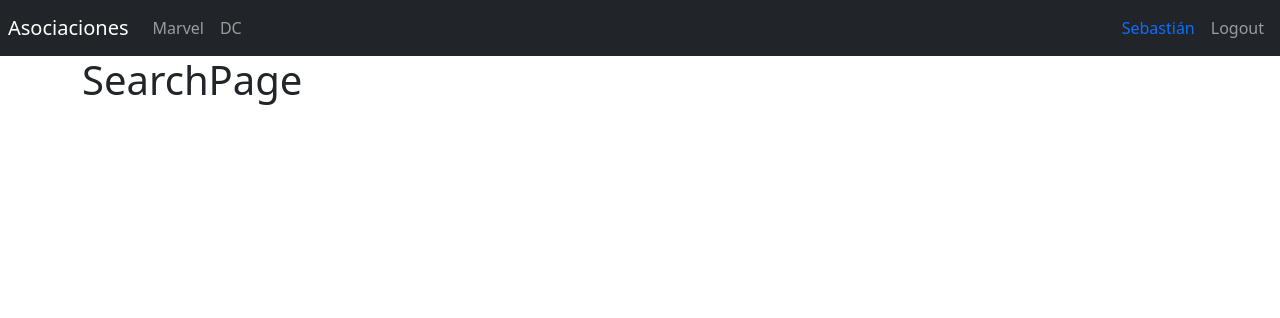
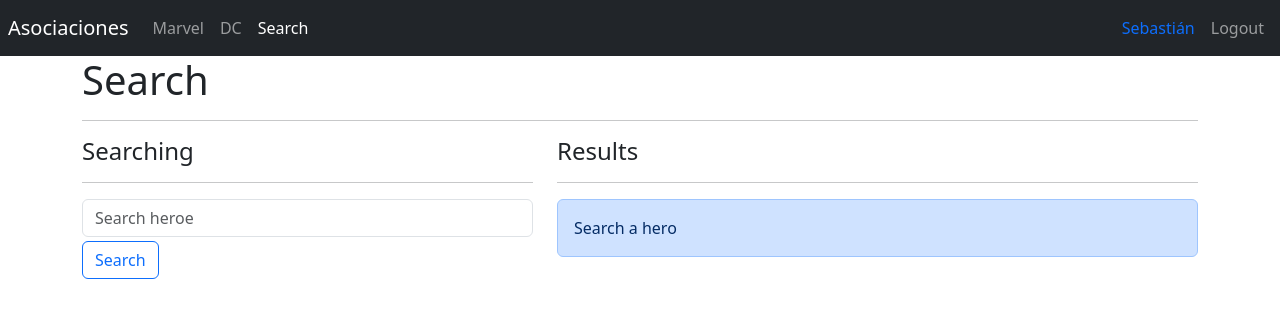
Before and after one commit to sebastian461/react-heroes-app, a React (Vite) app: page /search in a window 1280 px wide. Shown: the top 318 px of the page. Built offline with nearby package versions, Linux system fonts and the light colour scheme.

Commit message:
SearchPage
Se terminó de crear el componente para buscar héroes junto con mensajes que le indiquen al usuario si la búsqueda no es correcta

```diff
--- a/index.html
+++ b/index.html
@@ -5,11 +5,17 @@
     <link rel="icon" type="image/svg+xml" href="/vite.svg" />
     <meta name="viewport" content="width=device-width, initial-scale=1.0" />
     <title>React-HeroesApp</title>
+    <!-- bootstrap -->
     <link
       href="https://cdn.jsdelivr.net/npm/bootstrap@5.3.2/dist/css/bootstrap.min.css"
       rel="stylesheet"
       integrity="sha384-T3c6CoIi6uLrA9TneNEoa7RxnatzjcDSCmG1MXxSR1GAsXEV/Dwwykc2MPK8M2HN"
       crossorigin="anonymous"
+    />
+    <!-- animate.css -->
+    <link
+      rel="stylesheet"
+      href="https://cdnjs.cloudflare.com/ajax/libs/animate.css/4.1.1/animate.min.css"
     />
   </head>
   <body>
--- a/package.json
+++ b/package.json
@@ -12,6 +12,7 @@
   "dependencies": {
     "localforage": "^1.10.0",
     "match-sorter": "^6.3.1",
+    "query-string": "^8.1.0",
     "react": "^18.2.0",
     "react-dom": "^18.2.0",
     "react-router-dom": "^6.21.0",
--- a/src/heroes/components/HeroeCard.jsx
+++ b/src/heroes/components/HeroeCard.jsx
@@ -11,7 +11,7 @@
   const heroImage = `src/assets/heroes/${id}.jpg`;
 
   return (
-    <div className="col">
+    <div className="col animate__animated animate__fadeIn">
       <div className="card">
         <div className="row no-gutters">
           <div className="col-4">
--- /dev/null
+++ b/src/heroes/helpers/getHeroesByName.js
@@ -0,0 +1,7 @@
+import { heroes } from "../data/heroes";
+
+export const getHeroesByName = (name = "") => {
+  name = name.toLowerCase().trim();
+  if (name.length === 0) return [];
+  return heroes.filter((h) => h.superhero.toLowerCase().includes(name));
+};
--- a/src/heroes/helpers/index.js
+++ b/src/heroes/helpers/index.js
@@ -1,2 +1,3 @@
 export * from "./getHeroesByPublisher";
 export * from "./getHeroeById";
+export * from "./getHeroesByName";
--- a/src/heroes/pages/HeroPage.jsx
+++ b/src/heroes/pages/HeroPage.jsx
@@ -18,7 +18,11 @@
   return (
     <div className="row mt-5">
       <div className="col-4">
-        <img src={heroImage} alt={heroe.superhero} className="img-thumbnail" />
+        <img
+          src={heroImage}
+          alt={heroe.superhero}
+          className="img-thumbnail animate__animated animate__fadeInLeft"
+        />
       </div>
 
       <div className="col-8">
--- a/src/heroes/pages/SearchPage.jsx
+++ b/src/heroes/pages/SearchPage.jsx
@@ -1,3 +1,65 @@
+import { HeroeCard } from "../components";
+import queryString from "query-string";
+import { useForm } from "../../hooks/useForm";
+import { useLocation, useNavigate } from "react-router-dom";
+import { getHeroesByName } from "../helpers";
+
 export const SearchPage = () => {
-  return <h1>SearchPage</h1>;
+  const navigate = useNavigate();
+  const location = useLocation();
+  const { q = "" } = queryString.parse(location.search);
+  const heroes = getHeroesByName(q);
+
+  const { searchText, onInputChange } = useForm({
+    searchText: q,
+  });
+
+  const onSearchSubmit = (event) => {
+    event.preventDefault();
+    navigate(`?q=${searchText}`);
+  };
+
+  return (
+    <>
+      <h1>Search</h1>
+      <hr />
+      <div className="row">
+        <div className="col-5">
+          <h4>Searching</h4>
+          <hr />
+          <form onSubmit={onSearchSubmit}>
+            <input
+              type="text"
+              placeholder="Search heroe"
+              className="form-control"
+              name="searchText"
+              autoComplete="off"
+              value={searchText}
+              onChange={onInputChange}
+            />
+            <button className="btn btn-outline-primary mt-1">Search</button>
+          </form>
+        </div>
+        <div className="col-7">
+          <h4>Results</h4>
+          <hr />
+          {q === "" ? (
+            <div className="alert alert-primary animate__animated animate__fadeIn">
+              Search a hero
+            </div>
+          ) : (
+            heroes.length === 0 && (
+              <div className="alert alert-danger animate__animated animate__fadeIn">
+                No hero fund
+              </div>
+            )
+          )}
+
+          {heroes.map((h) => (
+            <HeroeCard key={h.id} {...h} />
+          ))}
+        </div>
+      </div>
+    </>
+  );
 };
--- /dev/null
+++ b/src/hooks/useForm.js
@@ -0,0 +1,24 @@
+import { useState } from "react";
+
+export const useForm = (initialForm = {}) => {
+  const [formState, setFormState] = useState(initialForm);
+
+  const onInputChange = ({ target }) => {
+    const { name, value } = target;
+    setFormState({
+      ...formState,
+      [name]: value,
+    });
+  };
+
+  const onResetForm = () => {
+    setFormState(initialForm);
+  };
+
+  return {
+    ...formState,
+    formState,
+    onInputChange,
+    onResetForm,
+  };
+};
--- a/src/ui/components/Navbar.jsx
+++ b/src/ui/components/Navbar.jsx
@@ -30,6 +30,14 @@
           >
             DC
           </NavLink>
+
+          <NavLink
+            className={`nav-item nav-link ${({ isActive, isPending }) =>
+              isPending ? "pending" : isActive ? "active" : ""}`}
+            to="/search"
+          >
+            Search
+          </NavLink>
         </div>
       </div>
 
```
Also changed, not shown: 1 other file (tests, documents, lock files or other folders).
